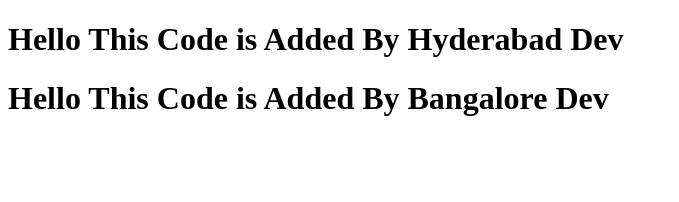
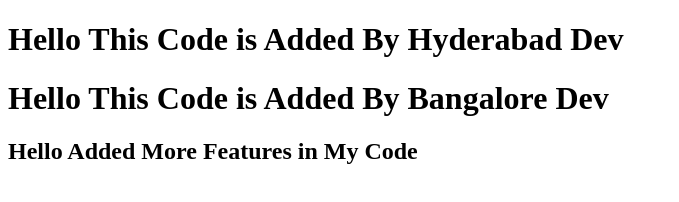
Before and after one commit to 10kc-session/branches, a plain HTML site: page index.html in a window 1280 px wide. Shown: the whole page, without its empty margins (0-679 px from the left). Drawn offline with Linux system fonts and the light colour scheme.

Commit message:
Feature 1

```diff
--- a/index.html
+++ b/index.html
@@ -9,5 +9,6 @@
 <body>
     <h1>Hello This Code is Added By Hyderabad Dev</h1>
     <h1>Hello This Code is Added By Bangalore Dev</h1>
+    <h2>Hello Added More Features in My Code</h2>
 </body>
 </html>
```
Also changed, not shown: feature.txt (added).
